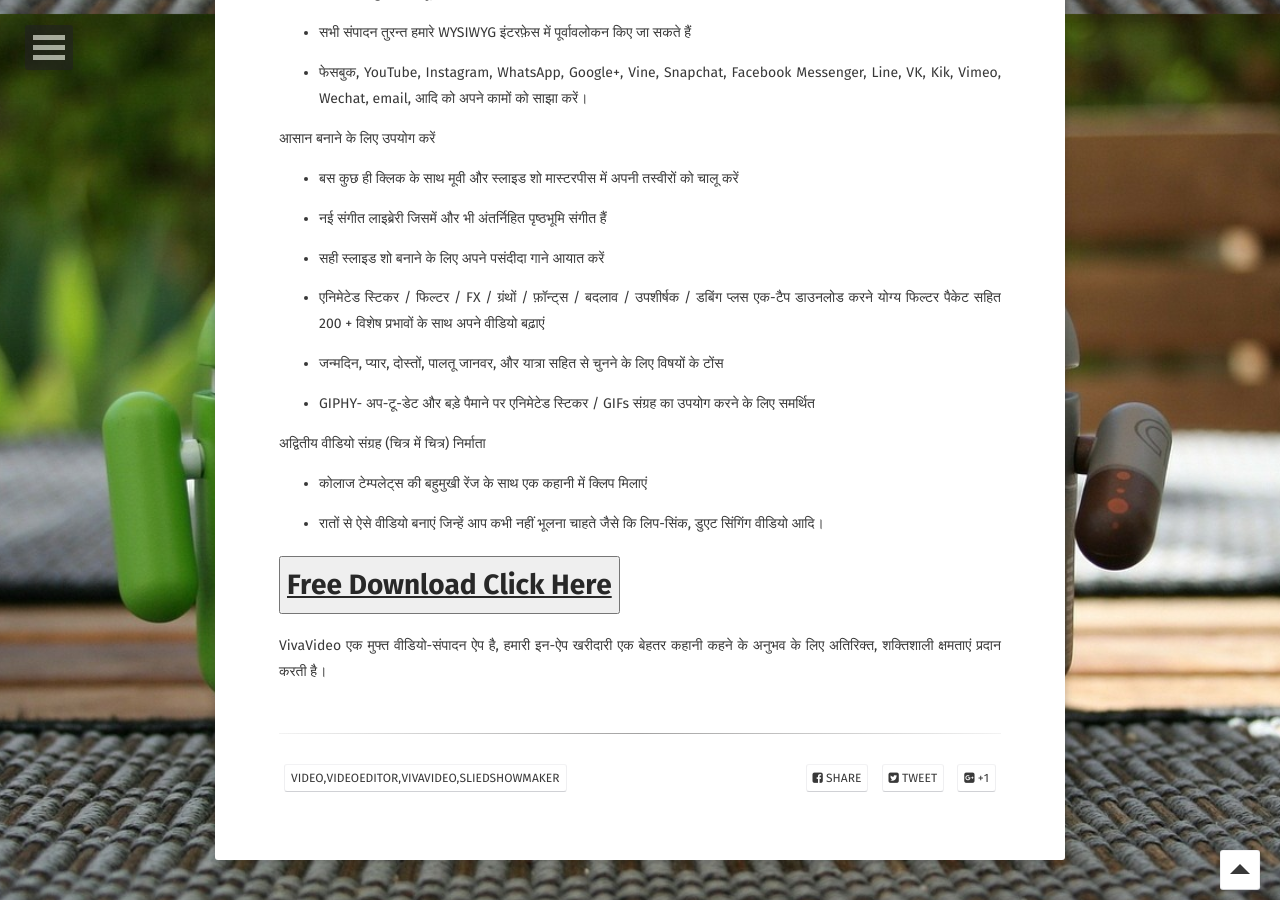
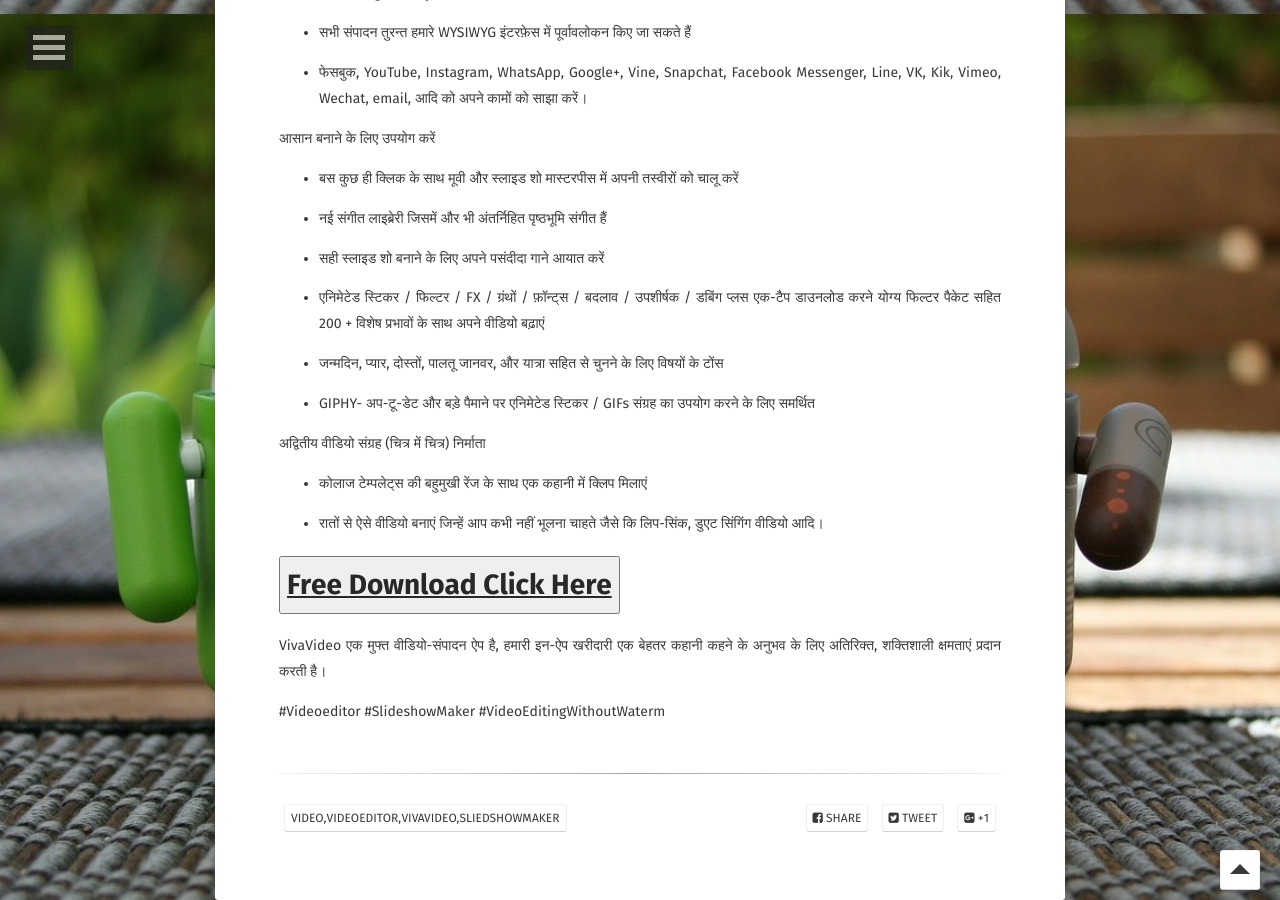
Before and after one commit to GetFreeApps/GetFreeApps.github.io, a Jekyll site: the page built from _posts/2019-01-22-viva-video-editor-pro-moded-version-2019-free-download.md, in a window 1280 px wide and 900 px high, scrolled down 1786 px. Built offline with Jekyll 4.4.1, drawn with Linux system fonts in a browser that asks for light colours; some web fonts are replaced.

Commit message:
Updated '_posts/2019-01-22-viva-video-editor-pro-moded-version-2019-free-download.md' via CloudCannon

```diff
--- a/_posts/2019-01-22-viva-video-editor-pro-moded-version-2019-free-download.md
+++ b/_posts/2019-01-22-viva-video-editor-pro-moded-version-2019-free-download.md
@@ -60,3 +60,5 @@
 <h1><button><a href="https://openload.co/f/suWmxb2926c"> Free Download Click Here </a></button></h1>
 
 VivaVideo एक मुफ्त वीडियो-संपादन ऐप है, हमारी इन-ऐप खरीदारी एक बेहतर कहानी कहने के अनुभव के लिए अतिरिक्त, शक्तिशाली क्षमताएं प्रदान करती है।
+
+#Videoeditor #SlideshowMaker #VideoEditingWithoutWaterm
```
